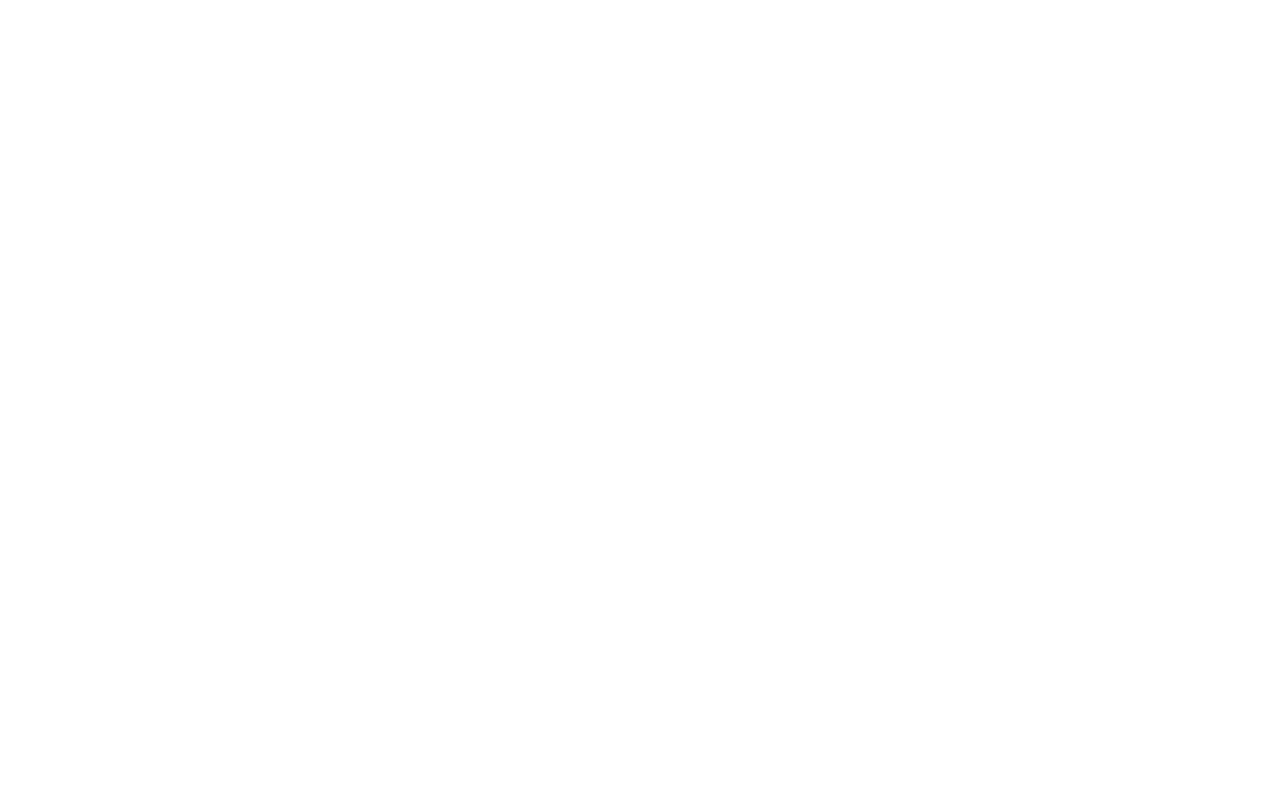
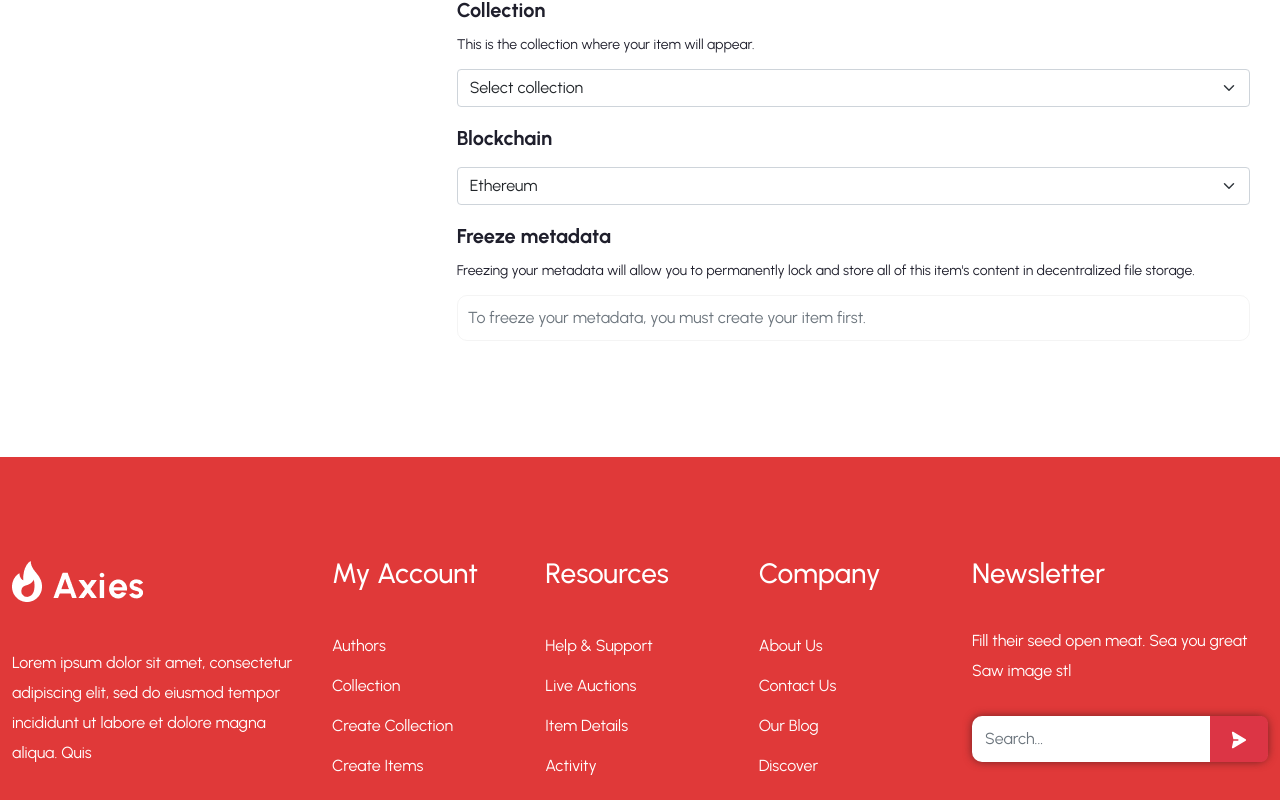
Before and after one commit to helaluddin100/red-nft-marketplace, a React (Create React App) app: page /collection-create in a window 1280 px wide. Shown: the part 1220-2020 px from the top of the page. Before the commit the page ends 800 px from the top, so only its background shows below. Built offline with nearby package versions, Linux system fonts and the light colour scheme.

Commit message:
create collection page link add

```diff
--- a/src/App.js
+++ b/src/App.js
@@ -94,7 +94,7 @@ function App() {
           <Route exact path="/item-create">
             <Create />
           </Route>
-          <Route exact path="/collection">
+          <Route exact path="/collection-create">
             <CollectionCreate/>
           </Route>
         </Switch>
--- a/src/components/footer.js
+++ b/src/components/footer.js
@@ -62,6 +62,13 @@ function Footer() {
                     </li>
                     <li class="footer-list">
                       <Link to="/collection">
+                        <a href="" class="footer-link">
+                        Collection
+                        </a>
+                      </Link>
+                    </li>
+                    <li class="footer-list">
+                      <Link to="/collection-create">
                         <a href="" class="footer-link">
                         Create  Collection
                         </a>
--- a/src/components/header.js
+++ b/src/components/header.js
@@ -183,6 +183,9 @@ function Header() {
                         <HashLink to='/collection' className='dp-link' onClick={_toggleSidebar}>
                       Collection
                          </HashLink>
+                        <HashLink to='/collection-create' className='dp-link' onClick={_toggleSidebar}>
+                      Collection Create
+                         </HashLink>
                         </li>
 
                       </ul>
--- a/src/components/sidebar/Sidebar.js
+++ b/src/components/sidebar/Sidebar.js
@@ -134,7 +134,6 @@ function Sidebar() {
 <path d="M25.75 11.25V8.75H5.75V11.25H25.75ZM25.75 15H5.75V21.25H25.75V15ZM5.75 6.25H25.75C26.413 6.25 27.0489 6.51339 27.5178 6.98223C27.9866 7.45107 28.25 8.08696 28.25 8.75V21.25C28.25 21.913 27.9866 22.5489 27.5178 23.0178C27.0489 23.4866 26.413 23.75 25.75 23.75H5.75C5.08696 23.75 4.45107 23.4866 3.98223 23.0178C3.51339 22.5489 3.25 21.913 3.25 21.25V8.75C3.25 8.08696 3.51339 7.45107 3.98223 6.98223C4.45107 6.51339 5.08696 6.25 5.75 6.25ZM8.25 17.5H9.5C9.83152 17.5 10.1495 17.6317 10.3839 17.8661C10.6183 18.1005 10.75 18.4185 10.75 18.75C10.75 19.0815 10.6183 19.3995 10.3839 19.6339C10.1495 19.8683 9.83152 20 9.5 20H8.25C7.91848 20 7.60054 19.8683 7.36612 19.6339C7.1317 19.3995 7 19.0815 7 18.75C7 18.4185 7.1317 18.1005 7.36612 17.8661C7.60054 17.6317 7.91848 17.5 8.25 17.5ZM14.5 17.5H20.75C21.0815 17.5 21.3995 17.6317 21.6339 17.8661C21.8683 18.1005 22 18.4185 22 18.75C22 19.0815 21.8683 19.3995 21.6339 19.6339C21.3995 19.8683 21.0815 20 20.75 20H14.5C14.1685 20 13.8505 19.8683 13.6161 19.6339C13.3817 19.3995 13.25 19.0815 13.25 18.75C13.25 18.4185 13.3817 18.1005 13.6161 17.8661C13.8505 17.6317 14.1685 17.5 14.5 17.5Z" fill="#555D68"/>
 </svg>
                   </div>
-                  <a href="/wallet">Wallets</a>
                   <Link to="/collection">
                   Wallets
                   </Link>
```
